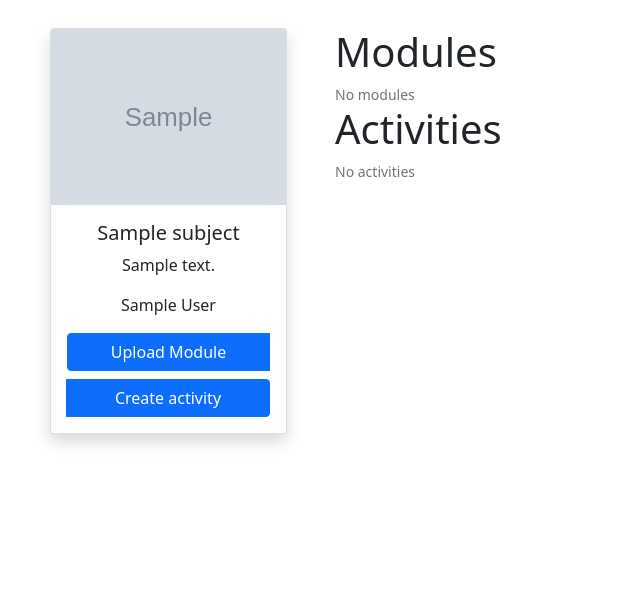
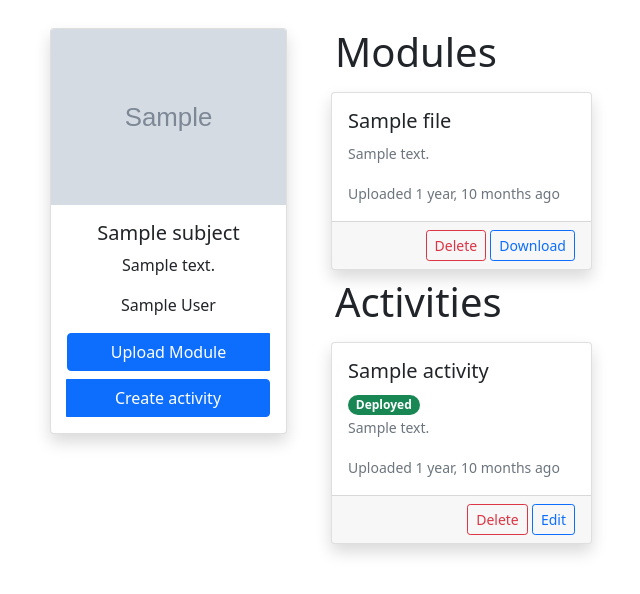
Before and after one commit to arielanasco/django-app, a Django app: page /view-subject-student/1/ in a window 1280 px wide. Shown: the part 56-650 px from the top of the page, without its empty margins (44-684 px from the left). Run offline with Django 3.2, Linux system fonts and the light colour scheme; a user stored in the database is signed in; tables that the repository leaves empty hold one stand-in row (values such as "Sample post"); grey boxes marked "Sample" are stand-in pictures; some libraries are stand-ins or nearby versions.

Commit message:
Update UI

```diff
--- a/learn/forms.py
+++ b/learn/forms.py
@@ -1,51 +1,54 @@
 from django import forms
 from django.contrib.auth.models import User
-from .models import  Subject, File , Activity
+from .models import Subject, Student, File , Activity
 from django.contrib.admin import widgets
 
 TEACHERS = User.objects.filter(is_staff=True,is_active=True)
 STUDENTS =  User.objects.filter(is_staff=False,is_active=True)
 SUBJECTS = Subject.objects.all()
-
-class MyModelChoiceField(forms.ModelChoiceField):
-    def label_from_instance(self, obj):
-        return obj.get_full_name
-
 class SubjectForm(forms.ModelForm):
-    subject = forms.CharField(required=True)
-    image = forms.FileField(label='Subject Image', required=True)
-    description = forms.CharField(required=True)
-    teacher = MyModelChoiceField(queryset=TEACHERS,required=True)
-
     def __init__(self, *args, **kwargs):
         super(SubjectForm, self).__init__(*args, **kwargs)
         self.fields['timestamp'].widget = widgets.AdminSplitDateTime()
+        TEACHERS = User.objects.filter(is_staff=True,is_active=True)
+        self.fields['teacher'].choices = [(user.pk, user.get_full_name()) for user in TEACHERS]
+
+    class Meta:
+        model = Subject
+        fields = ('subject','image','description','teacher','timestamp')
 
 class StudentForm(forms.ModelForm):
-    student = MyModelChoiceField(queryset=STUDENTS,required=True)
-    subject = forms.ModelChoiceField(queryset=SUBJECTS,required=True)
-
     def __init__(self, *args, **kwargs):
         super(StudentForm, self).__init__(*args, **kwargs)
         self.fields['timestamp'].widget = widgets.AdminSplitDateTime()
+        STUDENTS =  User.objects.filter(is_staff=False,is_active=True)
+        self.fields['student'].choices = [(user.pk, user.get_full_name()) for user in STUDENTS]
+
+    class Meta:
+        model = Student
+        fields = ('student','subject','timestamp')
+
+
 
 class ActivityForm(forms.ModelForm):
-    subject =   forms.CharField(required=True,widget=forms.TextInput(attrs={'class': 'form-control','type':'text', 'id':'subject','readonly':'true'}))
-    title =   forms.CharField(required=True,widget=forms.TextInput(attrs={'class': 'form-control','type':'text', 'id':'title'}))
-    description =  forms.CharField(required=True,widget=forms.TextInput(attrs={'class': 'form-control','type':'description', 'id':'description'}))
-    teacher = forms.CharField(required=True,widget=forms.TextInput(attrs={'class': 'form-control','type':'text', 'id':'teacher','readonly':'true'}))
-    is_multiple_choice =  forms.BooleanField(required=True,initial=True, widget=forms.CheckboxInput({'class': 'form-check-input','type':'checkbox', 'id':'is_multiple_choice'}),help_text="Uncheck this for Question and Answer type")
-    is_deployed =  forms.BooleanField(initial=False,label="Deploy?")
+    def __init__(self, *args, **kwargs):
+        super(ActivityForm, self).__init__(*args, **kwargs)
+        SUBJECTS = Subject.objects.all()
+        self.fields['subject'].choices = [(subject.pk, subject.subject) for subject in SUBJECTS]
+        self.fields['teacher'].choices = [(user.pk, user.get_full_name()) for user in TEACHERS]
+        self.fields['is_multiple_choice'].help_text = "Uncheck this for Question and Answer type"
 
     class Meta:
         model = Activity
         fields = ('subject','title','description','teacher', 'is_multiple_choice','is_deployed')
 
 class FileForm(forms.ModelForm):
-    subject =  forms.CharField(required=True,widget=forms.TextInput(attrs={'class': 'form-control','type':'text', 'id':'subject'}))
-    title =  forms.CharField(required=True,widget=forms.TextInput(attrs={'class': 'form-control','type':'text', 'id':'title'}))
-    description =  forms.CharField(required=True,widget=forms.TextInput(attrs={'class': 'form-control','type':'description', 'id':'description'}))
-    teacher =  forms.CharField(required=True,widget=forms.TextInput(attrs={'class': 'form-control','type':'text', 'id':'teacher'}))
+    def __init__(self, *args, **kwargs):
+        super(FileForm, self).__init__(*args, **kwargs)
+        SUBJECTS = Subject.objects.all()
+        TEACHERS = User.objects.filter(is_staff=True,is_active=True)
+        self.fields['teacher'].choices = [(user.pk, user.get_full_name()) for user in TEACHERS]
+        self.fields['subject'].choices = [(subject.id, subject.subject) for subject in SUBJECTS]
 
     class Meta:
         model = File
--- a/learn/models.py
+++ b/learn/models.py
@@ -59,13 +59,13 @@
         verbose_name_plural = "Students"
 
     def __str__(self):
-        if self.student.first_name == "":
-            return f"{self.student.username}"
-        return f"{self.student.first_name} {self.student.last_name}"
+        if self.student.first_name not in  [""," ",None]:
+            return f"{self.student.get_full_name()}"
+        return f"{self.student.username}"
 
 class Activity(models.Model):
-    subject = models.CharField(max_length=100,null=False)
-    teacher = models.CharField(max_length=100,null=False)
+    subject = models.ForeignKey(Subject, on_delete=models.CASCADE,max_length=100)
+    teacher = models.ForeignKey(User, on_delete=models.CASCADE,max_length=100,null=False)
     title = models.CharField(max_length=100,null=False,unique=True)
     description =  models.CharField(max_length=100,null=False)
     is_multiple_choice = models.BooleanField(default=True)
@@ -79,8 +79,8 @@
         return f"{self.title}"
 
 class File(models.Model):
-    subject = models.CharField(max_length=100,null=False)
-    teacher = models.CharField(max_length=100,null=False)
+    subject = models.ForeignKey(Subject, on_delete=models.CASCADE,max_length=100)
+    teacher = models.ForeignKey(User, on_delete=models.CASCADE,max_length=100,null=False)
     title = models.CharField(max_length=100,null=False)
     description =  models.CharField(max_length=100,null=False)
     file = models.FileField(upload_to="files",null=False)
--- a/learn/templates/learn/teacher/view.html
+++ b/learn/templates/learn/teacher/view.html
@@ -10,7 +10,7 @@
     {% if files %}
       {% for file in files %}
         <div class="col-lg-4 col-md-6 col-sm-12 p-0 m-0">
-          <div class="card h-100 shadow mx-2 mb-2">
+          <div class="card shadow mx-2 my-2">
             <div
               class="card-body"
               data-toggle="tooltip"
@@ -58,7 +58,7 @@
     {% if activities %}
       {% for activity in activities %}
         <div class="col-lg-4 col-md-6 col-sm-12 p-0 m-0">
-          <div class="card h-100 shadow mx-2 my-2">
+          <div class="card shadow mx-2 my-2">
             <div
               class="card-body"
               data-toggle="tooltip"
@@ -66,6 +66,11 @@
               title="{{file.title}}"
             >
               <h5 class="card-title text-truncate">{{activity.title}}</h5>
+              {% if activity.is_deployed %}
+                <span class="badge rounded-pill bg-success">Deployed</span>
+              {% else %}
+                <span class="badge rounded-pill bg-primary">On Hold</span>
+              {%  endif %}
               <p class="card-text text-muted text-truncate">
                 <small>{{activity.description}}</small>
               </p>
@@ -151,10 +156,9 @@
         <!-- Modal body -->
         <div class="modal-body">
           {{ form_upload.non_field_errors }}
-          <div class="mb-3">
+          <div>
             {{ form_upload.subject.errors }}
-            <label for="subject" class="form-label"> Subject </label>
-            {{ form_upload.subject }}
+            {{ form_upload.subject}}
           </div>
           <div class="mb-3">
             {{ form_upload.title.errors }}
@@ -171,9 +175,8 @@
             <label for="file" class="form-label"> File </label>
             {{ form_upload.file }}
           </div>
-          <div class="mb-3">
+          <div>
             {{ form_upload.teacher.errors }}
-            <label for="teacher" class="form-label"> Teacher </label>
             {{ form_upload.teacher }}
           </div>
         </div>
@@ -211,9 +214,8 @@
         <!-- Modal body -->
         <div class="modal-body">
           {{ form_activity.non_field_errors }}
-          <div class="mb-3">
+          <div>
             {{ form_activity.subject.errors }}
-            <label for="subject" class="form-label"> Subject </label>
             {{ form_activity.subject }}
           </div>
           <div class="mb-3">
@@ -226,16 +228,15 @@
             <label for="description" class="form-label"> Description </label>
             {{ form_activity.description }}
           </div>
-          <div class="mb-3">
+          <div class="mb-3 form-check m-0 p-0">
+            {{ form_activity.is_multiple_choice.errors }}
+            {{ form_activity.is_multiple_choice }}
+            <label for="is_multiple_choice" class="form-check-label"> Set this as Multiple Choice type </label>
+            <p class="text-muted">{{ form_activity.is_multiple_choice.help_text }}</p>
+          </div>
+          <div>
             {{ form_activity.teacher.errors }}
-            <label for="teacher" class="form-label"> Teacher </label>
             {{ form_activity.teacher }}
-          </div>
-          <div class="mb-3 form-check">
-            {{ form_activity.is_multiple_choice.errors }}
-            <label for="is_multiple_choice" class="form-check-label"> Set this as Multiple Choice type </label>
-            {{ form_activity.is_multiple_choice }}
-            <p class="text-muted">{{ form_activity.is_multiple_choice.help_text }}</p>
           </div>
 
           <div class="mb-3 form-check">
--- a/learn/views.py
+++ b/learn/views.py
@@ -36,22 +36,27 @@
                 form_activity.save()
                 messages.success(request,f"Activity {title} created  successfully...")
                 return redirect(request.META.get('HTTP_REFERER'))
-            else:
-                print(form_activity)
-                print("you didnt clicked the create activity")
 
-        form_upload = FileForm(initial={'subject':subject.subject,'teacher':request.user.get_full_name()})
-        form_upload.fields['subject'].widget.attrs['readonly'] = True
-        form_upload.fields['teacher'].widget.attrs['readonly'] = True
-        form_activity = ActivityForm(initial={'subject':subject.subject,'teacher':request.user.get_full_name(),'is_deployed':'true'})
-        form_activity.fields['subject'].widget.attrs['readonly'] = True
-        form_activity.fields['teacher'].widget.attrs['readonly'] = True
+        form_upload = FileForm(initial={'subject':subject.id,'teacher':request.user.id})
+        form_upload.fields['subject'].widget.attrs['hidden'] = True
+        form_upload.fields['teacher'].widget.attrs['hidden'] = True
+        form_upload.fields['title'].widget.attrs.update({'class': 'form-control','type':'text', 'id':'title'})
+        form_upload.fields['description'].widget.attrs.update({'class': 'form-control','type':'text', 'id':'description'})
+        form_upload.fields['file'].widget.attrs.update({'class': 'form-control','type':'text', 'id':'file'})
+
+        form_activity = ActivityForm(initial={'subject':subject.id,'teacher':request.user.id,'is_deployed':'false'})
+        form_activity.fields['subject'].widget.attrs['hidden'] = True
+        form_activity.fields['teacher'].widget.attrs['hidden'] = True
         form_activity.fields['is_deployed'].widget.attrs['hidden'] = True
-        files = File.objects.filter(subject=subject.subject)
-        activities = Activity.objects.filter(subject=subject.subject)
+        form_activity.fields['title'].widget.attrs.update({'class': 'form-control','type':'text', 'id':'title'})
+        form_activity.fields['description'].widget.attrs.update({'class': 'form-control','type':'text', 'id':'description'})
+        form_activity.fields['is_deployed'].widget.attrs.update({'class': 'form-check-input','type':'checkbox', 'id':'file'})
+        files = File.objects.filter(subject=subject.id)
+        activities = Activity.objects.filter(subject=subject.id)
         return render(request, 'learn/teacher/view.html', {'subject':subject, 'activities': activities,'files':files,'form_upload':form_upload,'form_activity':form_activity})
-    files = File.objects.filter(subject=subject.subject)
-    return render(request, 'learn/student/view.html', {'subject':subject,'files':files})
+    activities = Activity.objects.filter(subject=subject.id)
+    files = File.objects.filter(subject=subject.id)
+    return render(request, 'learn/student/view.html', {'subject':subject,'files':files, 'activities':activities})
 
 def delete_file(request,id):
     if request.user.is_staff:
```
Also changed, not shown: learn/templates/learn/student/view.html (+4 -11 lines), media/subject_pics/reinis-birznieks-lu5uhEAy2lI-unsplash_308lFDH.jpg (added), media/subject_pics/spacex-PIOgkhaF3WA-unsplash_9aTGLKL.jpg (added), 10 other files.
